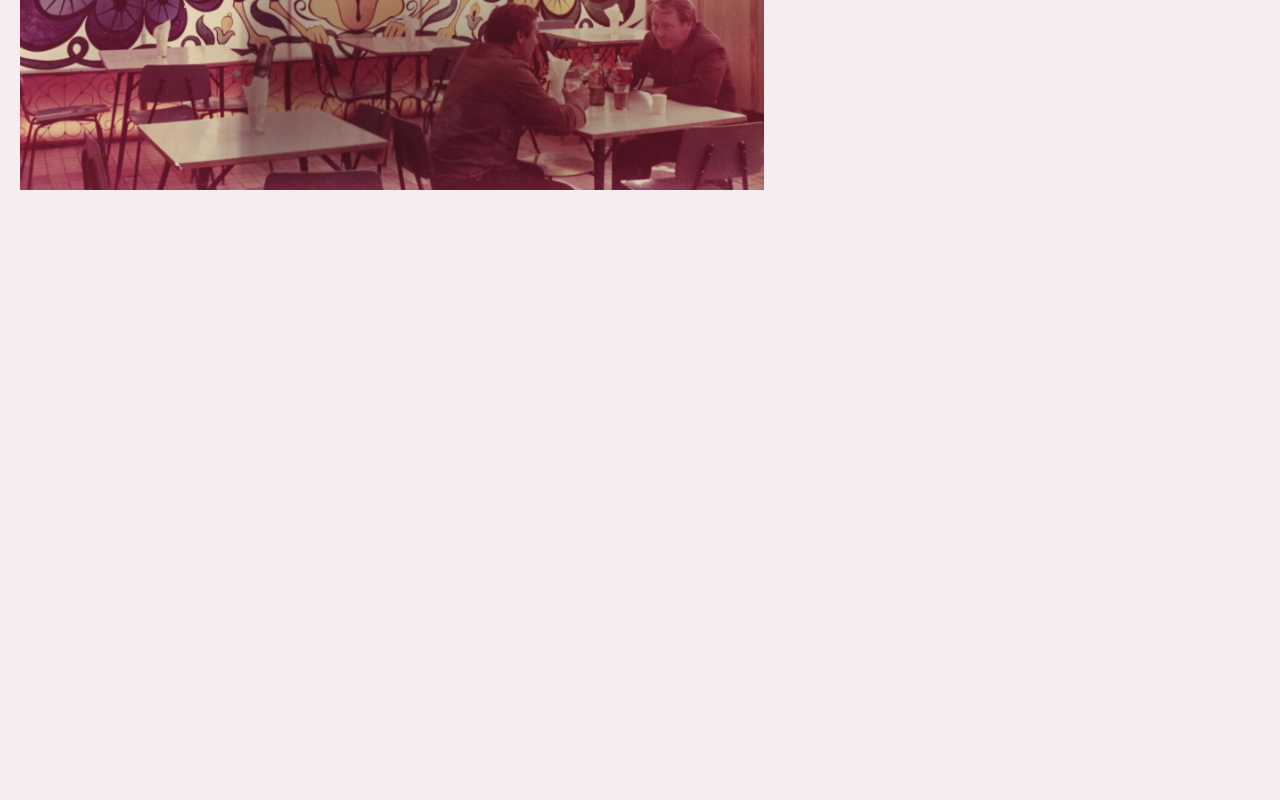
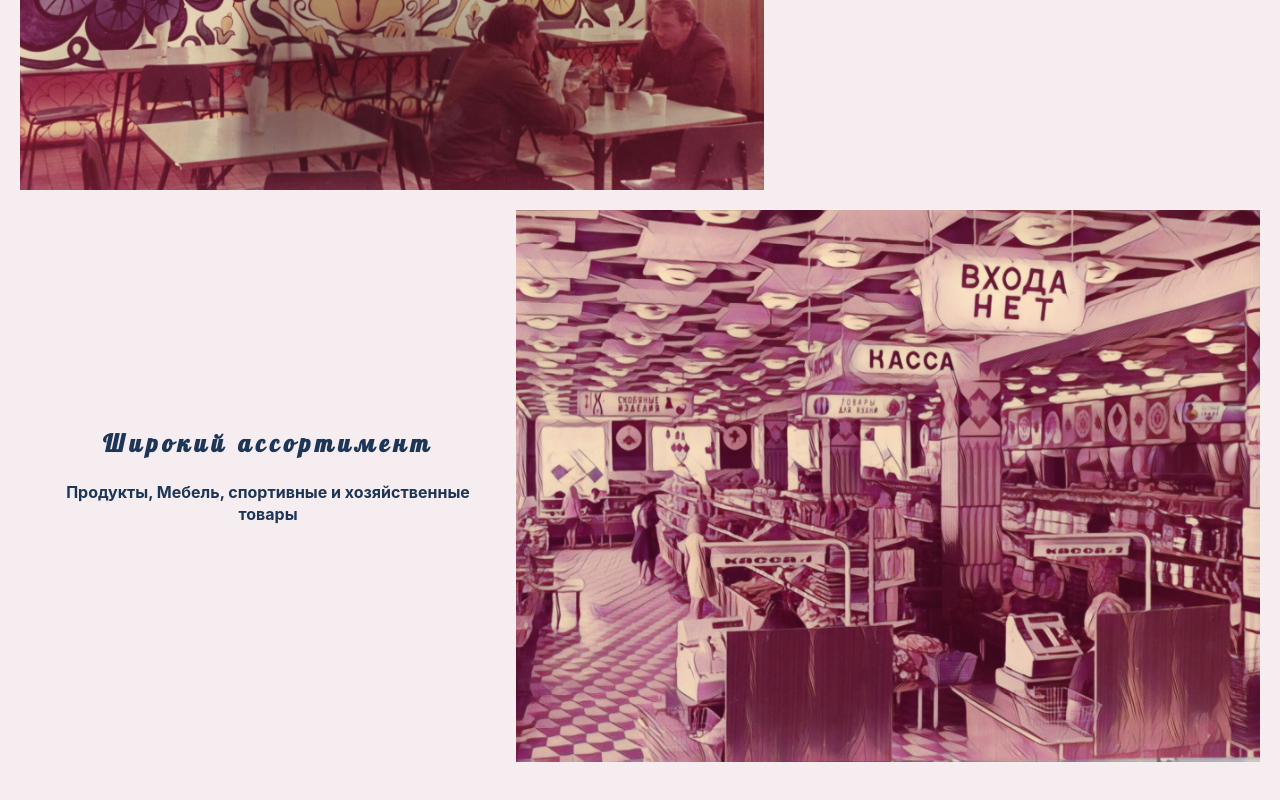
Before and after one commit to dimaklkn/furmanovkiy-torg, a React (Create React App) app: page / in a window 1280 px wide. Shown: the part 2157-2957 px from the top of the page. Before the commit the page ends 2401 px from the top, so only its background shows below. Built offline with nearby package versions, Linux system fonts and the light colour scheme; a web font is replaced by a local one.

Commit message:
Added new slider to the home page

```diff
--- a/src/pages/Home.js
+++ b/src/pages/Home.js
@@ -5,6 +5,7 @@ import presimage1 from "../images/presimage1.jpg";
 import Slider from "../components/Slider";
 import sliderimage1 from "../images/sliderimage1.jpg";
 import sliderimage2 from "../images/sliderimage2.jpg";
+import sliderimage3 from "../images/sliderimage3.jpg";
 import img8 from "../images/img8.jpg";
 
 export default function Home() {
@@ -28,6 +29,12 @@ export default function Home() {
           title="Аутентичный дизайн"
           summary="Неповторимый и уникальный стиль, созданный художниками торга"
         />
+        <Slider
+          imageSrc={sliderimage3}
+          title="Широкий ассортимент"
+          summary="Продукты, Мебель, спортивные и хозяйственные товары"
+          flipped={true}
+        />
         <ScrollTop />
       </main>
     </>
```
Also changed, not shown: src/images/sliderimage3.jpg (added).
